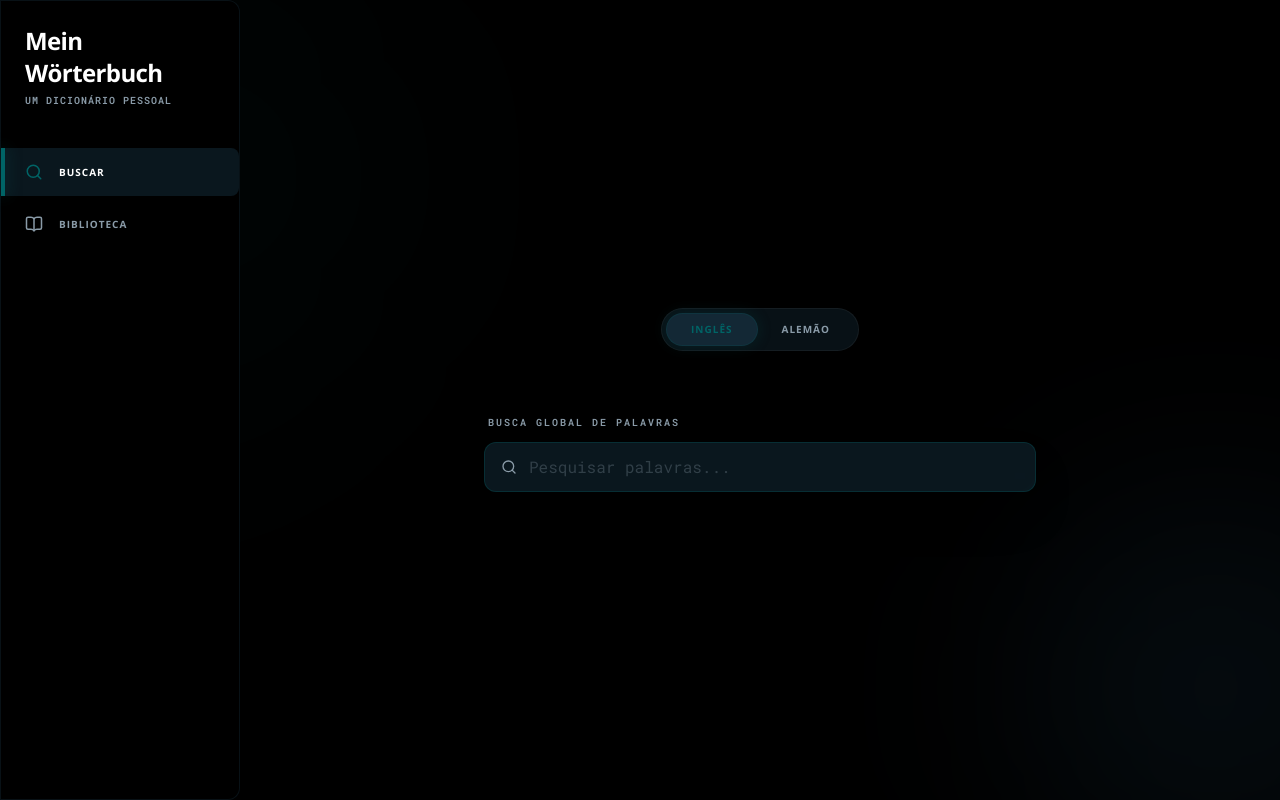
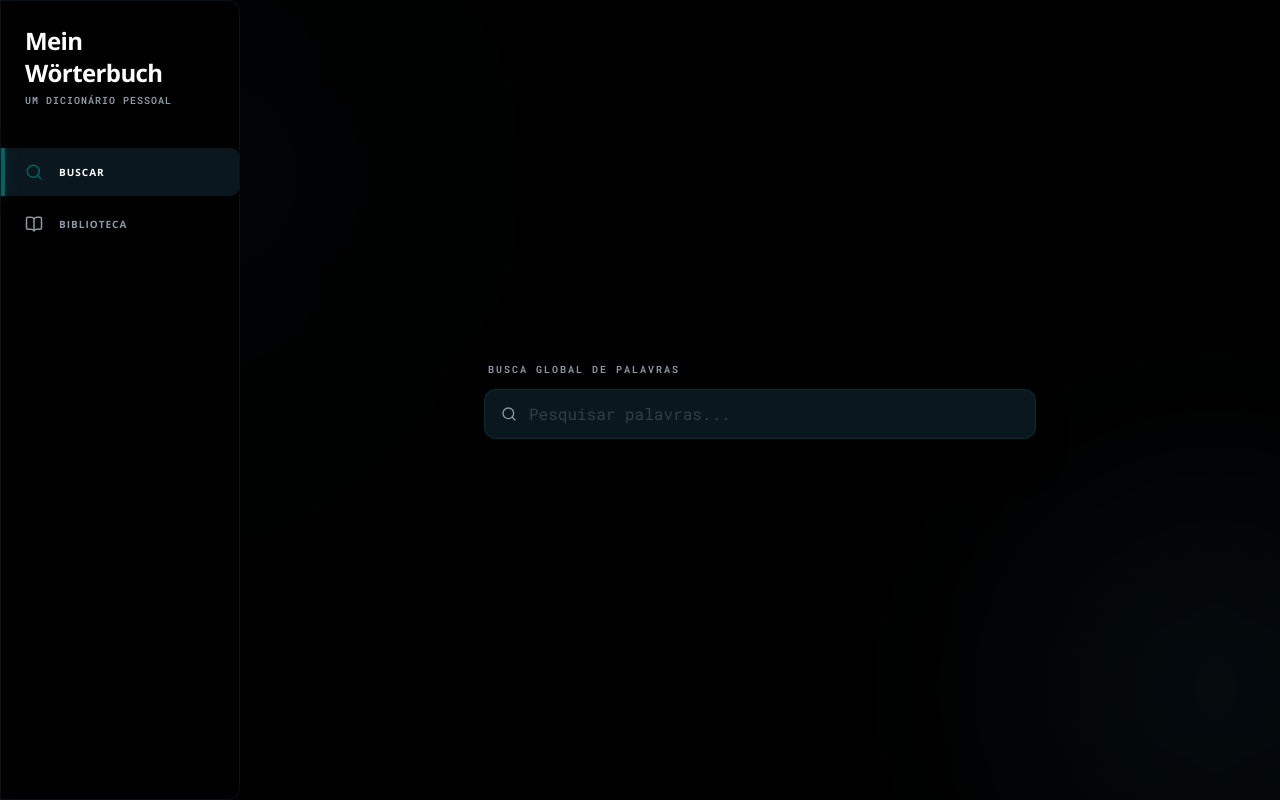
Before and after one commit to OtavioAraujoS/Mein-Woterbuch, a React (Vite) app: page / in a window 1280 px wide. Built offline with nearby package versions, Linux system fonts and the light colour scheme.

Commit message:
feat: implement library page with word persistence, search functionality, and lexicon data integration

```diff
--- a/src/App.tsx
+++ b/src/App.tsx
@@ -5,8 +5,8 @@ import {
 } from "react-router-dom";
 import Layout from "./layout";
 import { SearchPage } from "./pages/search/page";
-import { Library } from "./pages/library/page";
 import "./index.css";
+import Library from "./pages/library/page";
 
 const router = createBrowserRouter([
   {
--- a/src/components/SearchPanel.tsx
+++ b/src/components/SearchPanel.tsx
@@ -8,19 +8,11 @@ import { SearchResults } from "./search/SearchResults";
 import { SearchFooter } from "./search/SearchFooter";
 import { debounce } from "@/utils/debounce";
 
-type Language = "Inglês" | "Alemão";
-
-const LANG_MAP: Record<Language, "en" | "de"> = {
-  Inglês: "en",
-  Alemão: "de",
-};
-
 interface SearchPanelProps {
-  language: Language;
   initialQuery?: string;
 }
 
-export function SearchPanel({ language, initialQuery = "" }: SearchPanelProps) {
+export function SearchPanel({ initialQuery = "" }: SearchPanelProps) {
   const [query, setQuery] = useState(initialQuery);
   const [activeIdx, setActiveIdx] = useState(0);
   const [, setIsOpen] = useState(false);
@@ -59,12 +51,12 @@ export function SearchPanel({ language, initialQuery = "" }: SearchPanelProps) {
     }
 
     setIsDebouncing(true);
-    executeSearch(query, LANG_MAP[language]);
+    executeSearch(query, "de");
 
     return () => {
       executeSearch.cancel();
     };
-  }, [query, language, executeSearch]);
+  }, [query, executeSearch]);
 
   useEffect(() => {
     setActiveIdx(0);
--- /dev/null
+++ b/src/components/WordCard.tsx
@@ -0,0 +1,43 @@
+import type { WordEntry } from "@/types/WordEntry";
+import { X } from "lucide-react";
+import { motion } from "motion/react";
+
+interface WordCardProps {
+  entry: WordEntry;
+  onRemove: (id: string) => void;
+  key?: string;
+}
+
+export default function WordCard({ entry, onRemove }: WordCardProps) {
+  return (
+    <motion.div
+      layout
+      initial={{ opacity: 0, y: 10 }}
+      animate={{ opacity: 1, y: 0 }}
+      exit={{ opacity: 0, scale: 0.95 }}
+      className="relative group bg-[#0A0A0A] border border-white/5 rounded-sm p-5 hover:border-cyan-500/30 transition-colors"
+    >
+      <div className="flex justify-between items-start mb-3">
+        <h3 className="text-lg font-bold text-white tracking-tight leading-tight pr-8">
+          {entry.word}
+        </h3>
+        <button
+          onClick={() => onRemove(entry.id)}
+          className="absolute top-4 right-4 text-zinc-600 hover:text-pink-500 transition-colors"
+          aria-label="Remove word"
+        >
+          <X className="w-4 h-4" />
+        </button>
+      </div>
+      <p className="text-zinc-500 text-base leading-relaxed italic w-full">
+        {entry.definition}
+      </p>
+
+      <div className="mt-4 pt-4 border-t border-white/5 flex justify-between items-center opacity-0 group-hover:opacity-100 transition-opacity">
+        <span className="text-[10px] text-zinc-600 font-mono">
+          {new Date(entry.addedAt).toLocaleDateString()}
+        </span>
+      </div>
+    </motion.div>
+  );
+}
--- a/src/layout.tsx
+++ b/src/layout.tsx
@@ -9,8 +9,8 @@ export default function Layout() {
 
       <Sidebar />
 
-      <main className="flex-1 md:ml-[240px] relative z-10 flex flex-col items-center justify-center min-h-screen overflow-y-auto pb-20 md:pb-0">
-        <div className="w-full max-w-[600px] px-6 flex flex-col">
+      <main className="flex-1 md:ml-[240px] relative z-10 flex flex-col min-h-screen overflow-y-auto pb-20 md:pb-0">
+        <div className="w-full flex flex-col flex-1">
           <Outlet />
         </div>
       </main>
--- a/src/pages/search/page.tsx
+++ b/src/pages/search/page.tsx
@@ -1,32 +1,13 @@
 import { SearchPanel } from "@/components/SearchPanel";
-import { useState } from "react";
 
 export type Language = "Inglês" | "Alemão";
 
 export function SearchPage() {
-  const [language, setLanguage] = useState<Language>("Inglês");
-
   return (
-    <>
-      <div className="bg-surface/30 backdrop-blur-md rounded-full p-1 inline-flex self-center mb-10 md:mb-16 shadow-xl border border-white/5">
-        {(["Inglês", "Alemão"] as Language[]).map((lang) => (
-          <button
-            key={lang}
-            onClick={() => setLanguage(lang)}
-            className={`px-6 py-2 rounded-full text-[10px] font-bold uppercase tracking-widest transition-all duration-300 ${
-              language === lang
-                ? "bg-surface/60 text-emerald-accent shadow-[0_0_15px_rgba(0,100,102,0.2)] border border-emerald-accent/20"
-                : "text-text-muted hover:text-text-primary"
-            }`}
-          >
-            {lang}
-          </button>
-        ))}
+    <div className="flex-1 gap-10 flex flex-col items-center justify-center px-6 w-full max-w-[600px] mx-auto">
+      <div className="w-full">
+        <SearchPanel />
       </div>
-
-      <div className="w-full">
-        <SearchPanel language={language} />
-      </div>
-    </>
+    </div>
   );
 }
--- /dev/null
+++ b/src/types/WordEntry.ts
@@ -0,0 +1,9 @@
+export interface WordEntry {
+  id: string;
+  word: string;
+  definition: string;
+  pronunciation?: string;
+  addedAt: number;
+}
+
+export type View = "home" | "saved";
```
